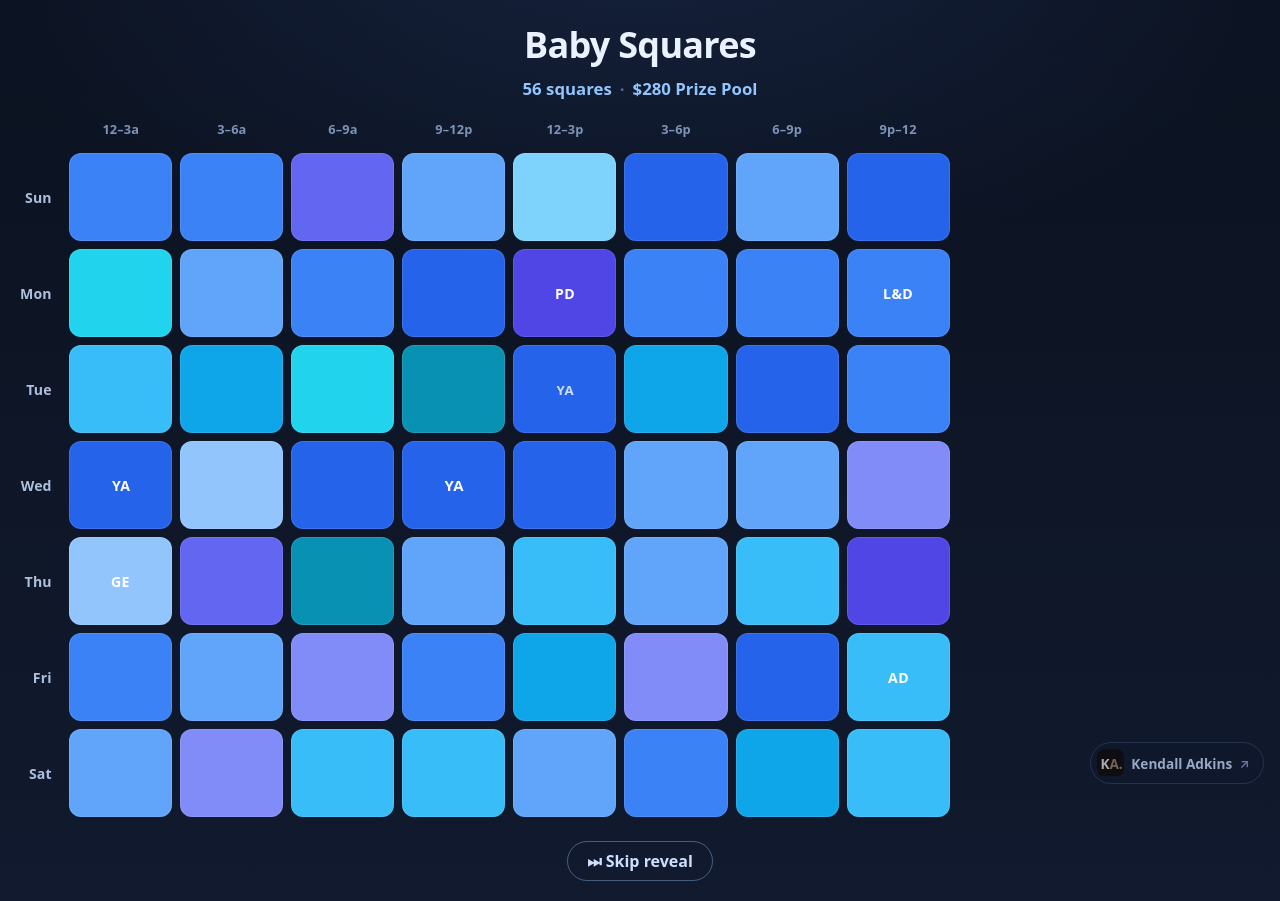
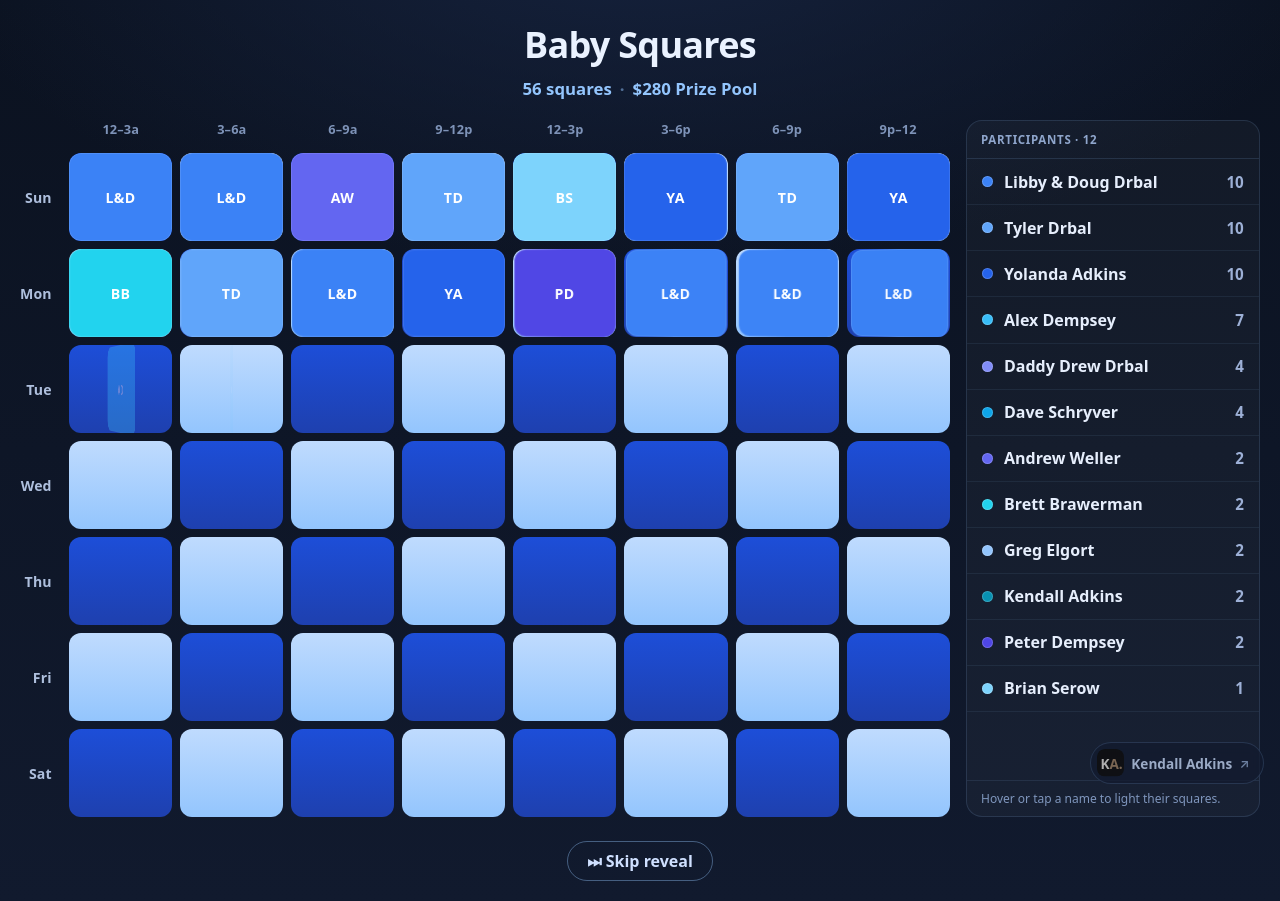
Before and after one commit to kadkins4/baby-squares, a React (Vite) app: page / in a window 1280 px wide. Both pictures are taken after a click on the button "Reveal". Built offline with nearby package versions, Linux system fonts and the light colour scheme.

Commit message:
Reworks reveal as a row cascade with card flips

```diff
--- a/src/App.tsx
+++ b/src/App.tsx
@@ -10,12 +10,13 @@ import config from "./config.json";
 import placement from "./placement.json";
 
 // --- reveal timing (ms). Tune these to taste. ---
-const NAME_STAGGER = 380; // between each name popping in
-const NAMES_START = 450; // lead-in before names start popping
-const POP_MS = 620; // pop animation duration (keep in sync with .pop in CSS)
-const OPEN_GAP = 550; // pause after the last name before OPEN slots appear
-const OPEN_STAGGER = 160; // between each OPEN slot fading in
-const SETTLE = 500; // flourish tail after last reveal
+// Row cascade: the gray board is present from the start; tiles flip in color
+// day-row by day-row (Sun -> Sat), left to right within each row.
+const REVEAL_LEAD = 300; // lead-in before the first tile flips
+const ROW_STAGGER = 1200; // between each day-row starting
+const COL_STAGGER = 90; // between cells within a row (left -> right)
+const FLIP_MS = 2000; // desktop card-flip duration (drives .cell-fill inline)
+const SETTLE = 400; // tail after the last tile lands
 
 const { rows, cols } = config.board;
 const cells = placement.cells as (string | null)[];
@@ -52,15 +53,6 @@ function KaMark() {
   );
 }
 
-function shuffle<T>(arr: T[]): T[] {
-  const a = arr.slice();
-  for (let i = a.length - 1; i > 0; i--) {
-    const j = Math.floor(Math.random() * (i + 1));
-    [a[i], a[j]] = [a[j], a[i]];
-  }
-  return a;
-}
-
 type Timing = {
   nameDelay: number[]; // per cell index (filled cells only)
   openDelay: number[]; // per cell index (open cells only)
@@ -68,28 +60,22 @@ type Timing = {
 };
 
 function buildTiming(): Timing {
-  // Random *visual* order (not placement — placement is frozen).
-  // Names pop back-to-back first; empty slots fade in afterward.
-  const all = cells.map((_, i) => i);
-  const filled = shuffle(all.filter((i) => cells[i] != null));
-  const open = shuffle(all.filter((i) => cells[i] == null));
-
+  // Row cascade keyed on board position (placement is frozen): each cell's
+  // delay is its row + column offset, so the color sweeps top-to-bottom,
+  // left-to-right. Desktop flips the filled tiles; open cells stay gray.
+  // Mobile reuses these delays for its pop / fade-in.
   const nameDelay = new Array(cells.length);
-  filled.forEach((cellIdx, pos) => {
-    nameDelay[cellIdx] = NAMES_START + pos * NAME_STAGGER;
-  });
-
-  const lastName =
-    NAMES_START + Math.max(0, filled.length - 1) * NAME_STAGGER + POP_MS;
-  const openStart = lastName + OPEN_GAP;
-
   const openDelay = new Array(cells.length);
-  open.forEach((cellIdx, pos) => {
-    openDelay[cellIdx] = openStart + pos * OPEN_STAGGER;
-  });
-
-  const total = openStart + open.length * OPEN_STAGGER + SETTLE;
-
+  let maxDelay = 0;
+  for (let i = 0; i < cells.length; i++) {
+    const r = Math.floor(i / cols);
+    const c = i % cols;
+    const d = REVEAL_LEAD + r * ROW_STAGGER + c * COL_STAGGER;
+    if (cells[i] == null) openDelay[i] = d;
+    else nameDelay[i] = d;
+    if (d > maxDelay) maxDelay = d;
+  }
+  const total = maxDelay + FLIP_MS + SETTLE;
   return { nameDelay, openDelay, total };
 }
 
@@ -432,7 +418,6 @@ export default function App() {
               <aside
                 className={`desk-roster ${done ? "" : "is-locked"}`}
                 ref={rosterRef}
-                style={{ animationDelay: `${timing.total}ms` }}
                 onMouseLeave={() => done && !lockName && setHotName(null)}
               >
                 <h3 className="dr-head">Participants · {legend.length}</h3>
@@ -498,33 +483,32 @@ function RowFragment({
         const name = cells[idx];
         const dark = (row + col) % 2 === 0;
         const isHot = name != null && name === hot;
+        const seat = dark ? "cell--dark" : "cell--light";
+        // the gray seat is present from the start; the colored tile flips in
+        // on top per the row cascade. Open seats stay gray (no animation).
         return name ? (
           <div
             key={idx}
-            className={`cell cell--filled ${isHot ? "hot" : ""}`}
-            style={{ background: colorFor[name] }}
+            className={`cell cell--seat ${seat} ${isHot ? "hot" : ""}`}
             title={name}
           >
-            <span
-              className="cell-initials pop"
-              style={{ animationDelay: `${timing.nameDelay[idx]}ms` }}
+            <div
+              className="cell-fill flip"
+              style={{
+                background: colorFor[name],
+                animationDelay: `${timing.nameDelay[idx]}ms`,
+                animationDuration: `${FLIP_MS}ms`,
+              }}
             >
-              {initialsOf(name)}
-            </span>
+              <span className="cell-initials">{initialsOf(name)}</span>
+            </div>
           </div>
         ) : (
           <div
             key={idx}
-            className={`cell ${dark ? "cell--dark" : "cell--light"} ${
-              isHot ? "hot" : ""
-            }`}
+            className={`cell cell--seat ${seat} ${isHot ? "hot" : ""}`}
           >
-            <span
-              className="name name--open fade-open"
-              style={{ animationDelay: `${timing.openDelay[idx]}ms` }}
-            >
-              OPEN
-            </span>
+            <span className="name name--open">OPEN</span>
           </div>
         );
       })}
--- a/src/styles.css
+++ b/src/styles.css
@@ -310,7 +310,8 @@ body {
   min-width: 0;
 }
 
-/* the roster fades in after the reveal, like the old legend did */
+/* the roster is present the whole time (locked until the reveal finishes) so
+   the right side of the board isn't empty while the animation plays */
 .desk-roster {
   flex: 0 0 clamp(260px, 23vw, 340px);
   display: flex;
@@ -319,8 +320,6 @@ body {
   border: 1px solid rgba(147, 197, 253, 0.14);
   border-radius: 16px;
   background: rgba(255, 255, 255, 0.03);
-  opacity: 0;
-  animation: fadeOpen 0.6s ease both;
 }
 /* no highlighting until the reveal is done, so it can't give the board away */
 .desk-roster.is-locked {
@@ -418,9 +417,42 @@ body {
 }
 
 /* filled desktop cells: a color-coded tile with initials (hover the roster for
-   the full name). Colors map per person, so the board reads at a glance. */
-.cell--filled {
+   the full name). Colors map per person, so the board reads at a glance.
+   The tile flips in over the gray seat; clip it to the rounded cell. */
+.cell--seat {
+  overflow: hidden;
+}
+.cell-fill {
+  position: absolute;
+  inset: 0;
+  display: flex;
+  align-items: center;
+  justify-content: center;
+  border-radius: 12px;
   box-shadow: inset 0 0 0 1px rgba(255, 255, 255, 0.1);
+  transform-origin: center center;
+  backface-visibility: hidden;
+}
+/* card flip around the vertical center axis; duration + delay set inline
+   from the JS timing constants (FLIP_MS, per-cell nameDelay). */
+.cell-fill.flip {
+  opacity: 0;
+  animation-name: cardflip;
+  animation-timing-function: cubic-bezier(0.2, 0.7, 0.3, 1);
+  animation-fill-mode: both;
+}
+@keyframes cardflip {
+  0% {
+    opacity: 0;
+    transform: perspective(700px) rotateY(-90deg);
+  }
+  50% {
+    opacity: 1;
+  }
+  100% {
+    opacity: 1;
+    transform: perspective(700px) rotateY(0deg);
+  }
 }
 .cell-initials {
   display: inline-block;
@@ -460,7 +492,7 @@ body {
 /* Skip reveal: snap everything to its final state instantly */
 .stage.is-done .pop,
 .stage.is-done .fade-open,
-.stage.is-done .desk-roster {
+.stage.is-done .cell-fill {
   animation: none !important;
   opacity: 1 !important;
   transform: none !important;
@@ -469,7 +501,7 @@ body {
 @media (prefers-reduced-motion: reduce) {
   .pop,
   .fade-open,
-  .desk-roster,
+  .cell-fill,
   .title-card,
   .start {
     animation: none !important;
```
